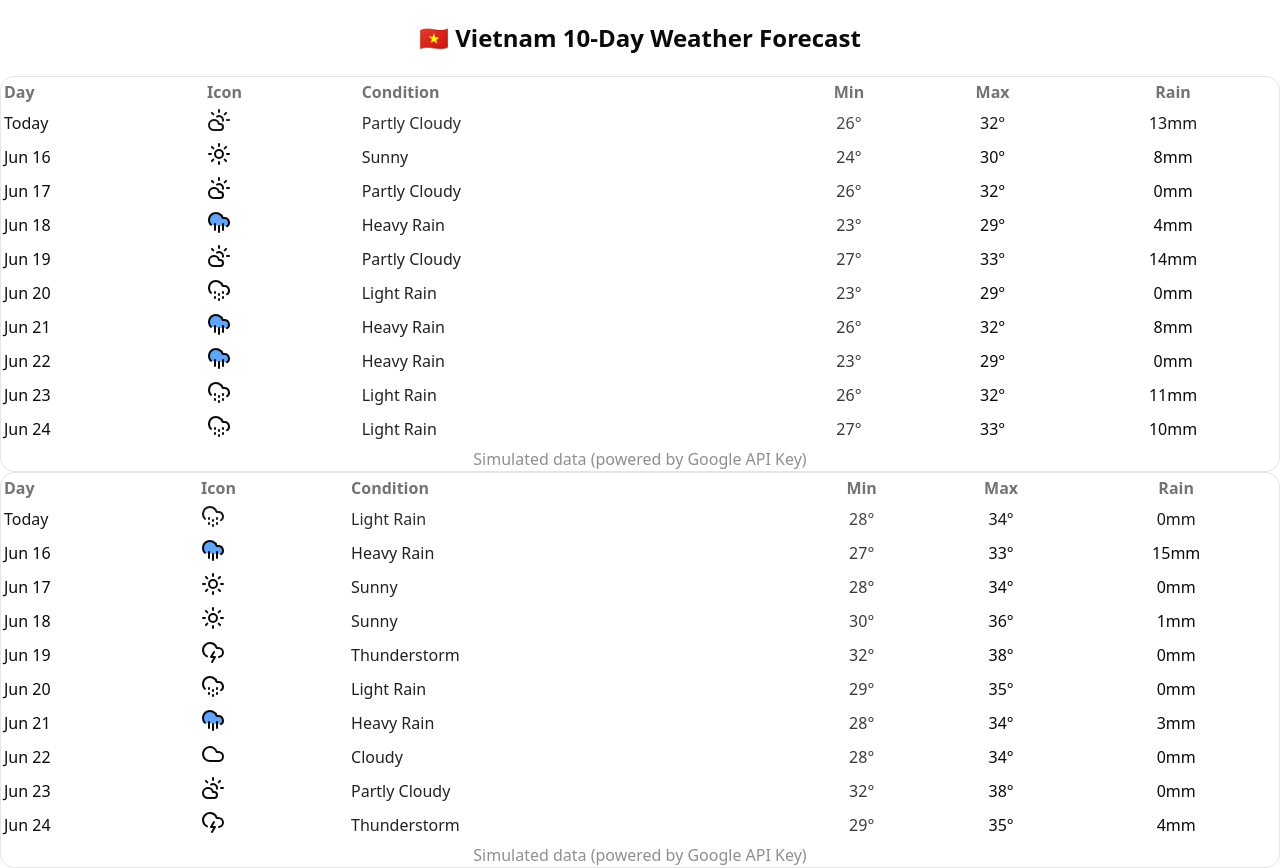
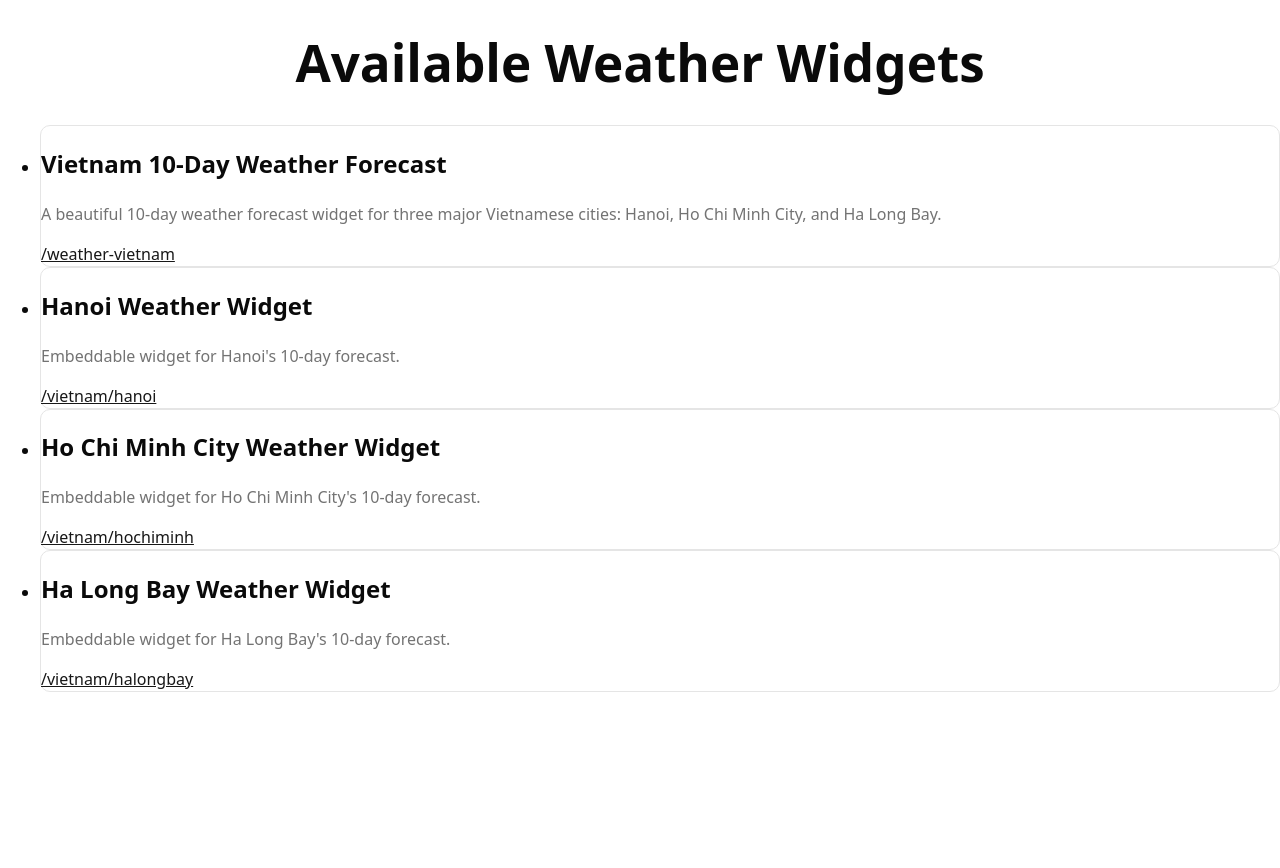
Before and after one commit to n3wth/newth-project, a React (Vite) app: page / in a window 1280 px wide. Shown: the top 868 px of the page. After the commit the page ends 834 px from the top, so only its background shows below. Built offline with nearby package versions, Linux system fonts and the light colour scheme; no server answers.

Commit message:
feat: set home page to list all available widgets

```diff
--- a/src/App.tsx
+++ b/src/App.tsx
@@ -4,6 +4,7 @@ import Layout from './components/Layout';
 import LoadingSpinner from './components/LoadingSpinner';
 
 // Lazy load pages
+const Home = lazy(() => import('./pages/Home'));
 const WeatherVietnam = lazy(() => import('./pages/WeatherVietnam'));
 const NotFound = lazy(() => import('./pages/NotFound'));
 const HanoiWidget = lazy(() => import('./pages/WeatherVietnam').then(m => ({ default: m.HanoiWidget })));
@@ -15,7 +16,7 @@ function App() {
     <Layout>
       <Suspense fallback={<LoadingSpinner />}>
         <Routes>
-          <Route path="/" element={<WeatherVietnam />} />
+          <Route path="/" element={<Home />} />
           <Route path="/weather-vietnam" element={<WeatherVietnam />} />
           <Route path="/vietnam/hanoi" element={<HanoiWidget />} />
           <Route path="/vietnam/hochiminh" element={<HoChiMinhWidget />} />
--- /dev/null
+++ b/src/pages/Home.tsx
@@ -0,0 +1,31 @@
+import { Link } from 'react-router-dom';
+
+export default function Home() {
+  return (
+    <div className="max-w-2xl mx-auto py-12 px-4">
+      <h1 className="text-3xl font-bold mb-6 text-center">Available Weather Widgets</h1>
+      <ul className="space-y-6">
+        <li className="bg-card/80 border rounded-lg p-6 shadow-sm">
+          <h2 className="text-xl font-semibold mb-2">Vietnam 10-Day Weather Forecast</h2>
+          <p className="mb-2 text-muted-foreground">A beautiful 10-day weather forecast widget for three major Vietnamese cities: Hanoi, Ho Chi Minh City, and Ha Long Bay.</p>
+          <Link to="/weather-vietnam" className="text-primary underline">/weather-vietnam</Link>
+        </li>
+        <li className="bg-card/80 border rounded-lg p-6 shadow-sm">
+          <h2 className="text-xl font-semibold mb-2">Hanoi Weather Widget</h2>
+          <p className="mb-2 text-muted-foreground">Embeddable widget for Hanoi's 10-day forecast.</p>
+          <Link to="/vietnam/hanoi" className="text-primary underline">/vietnam/hanoi</Link>
+        </li>
+        <li className="bg-card/80 border rounded-lg p-6 shadow-sm">
+          <h2 className="text-xl font-semibold mb-2">Ho Chi Minh City Weather Widget</h2>
+          <p className="mb-2 text-muted-foreground">Embeddable widget for Ho Chi Minh City's 10-day forecast.</p>
+          <Link to="/vietnam/hochiminh" className="text-primary underline">/vietnam/hochiminh</Link>
+        </li>
+        <li className="bg-card/80 border rounded-lg p-6 shadow-sm">
+          <h2 className="text-xl font-semibold mb-2">Ha Long Bay Weather Widget</h2>
+          <p className="mb-2 text-muted-foreground">Embeddable widget for Ha Long Bay's 10-day forecast.</p>
+          <Link to="/vietnam/halongbay" className="text-primary underline">/vietnam/halongbay</Link>
+        </li>
+      </ul>
+    </div>
+  );
+}
```
